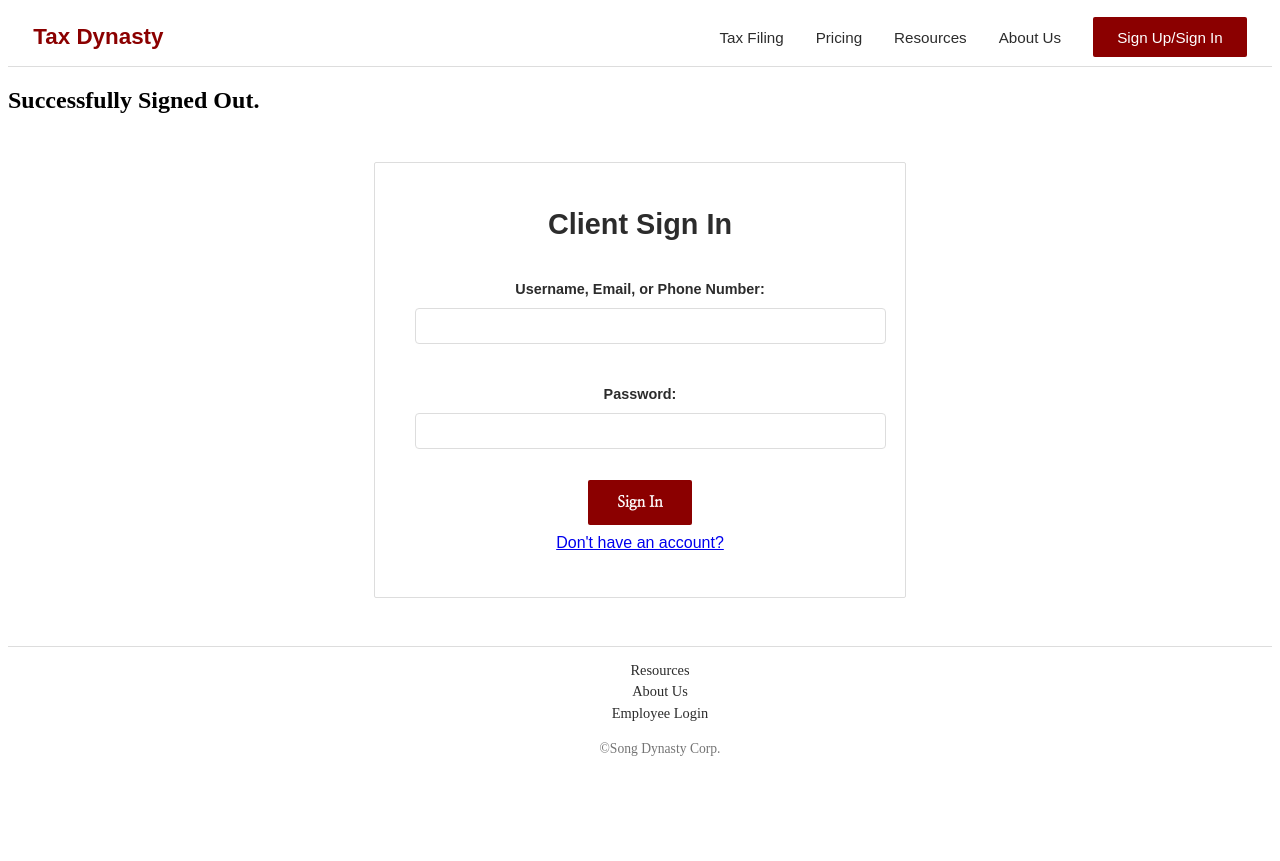
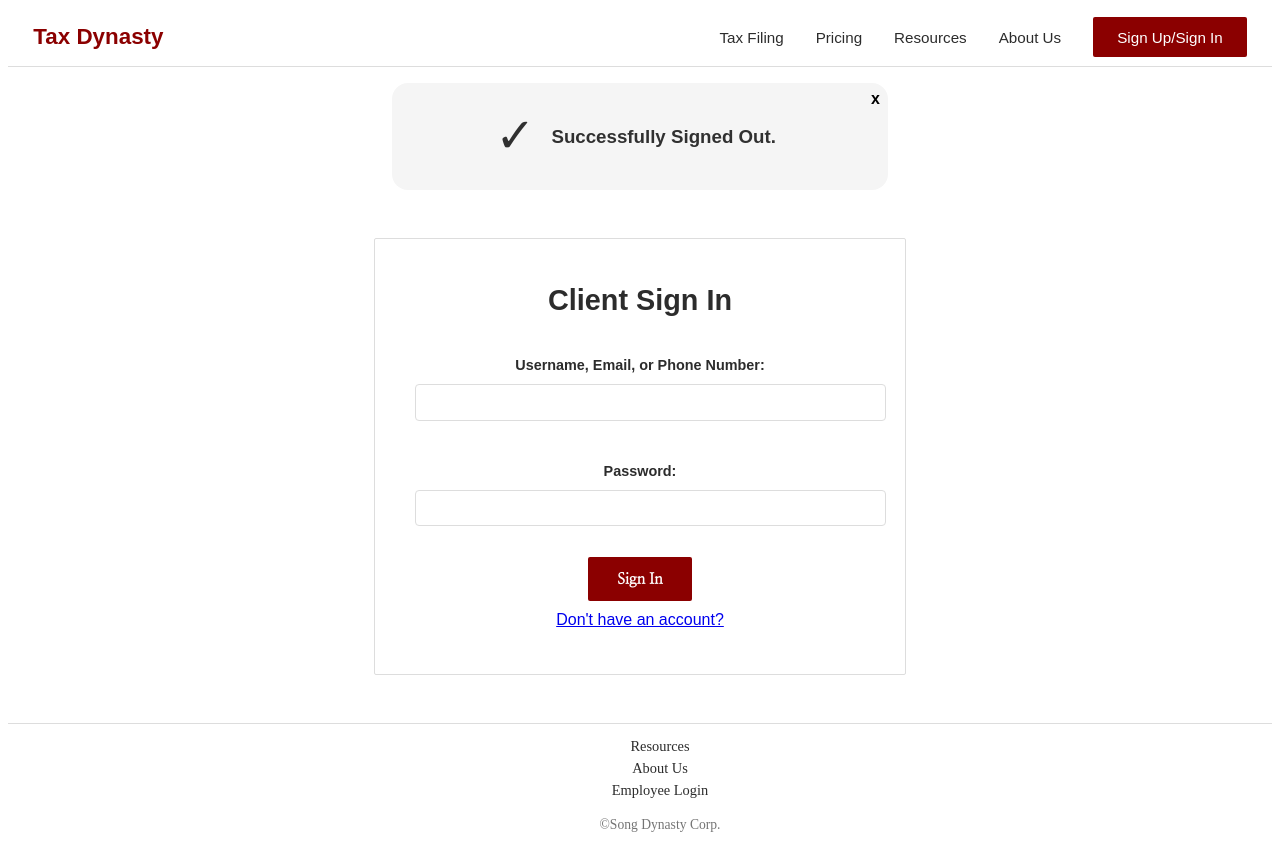
Before and after one commit to nyjackson/cp-325, a React (Vite) app in the folder frontend/: page /signout in a window 1280 px wide. Before the commit the page ends 800 px from the top, so only its background shows below. Built offline with nearby package versions, Linux system fonts and the light colour scheme; no server answers; a web font is replaced by a local one.

Commit message:
Message box shows on signout

```diff
--- a/frontend/src/App.css
+++ b/frontend/src/App.css
@@ -171,6 +171,7 @@ form > input:focus {
 }
 .message{
     display: flex;
+    text-align:center;
     justify-content: center;
     margin:1rem auto;
 }
--- a/frontend/src/components/Accounts/SignOut.jsx
+++ b/frontend/src/components/Accounts/SignOut.jsx
@@ -1,18 +1,29 @@
 import SignIn from "./SignIn";
 import {useEffect} from 'react'
-import {useDispatch} from 'react-redux'
+import {useDispatch, useSelector} from 'react-redux'
 import { setUser, setLoginStatus } from "../slices/accountSlice";
+import { displayMessageStatus, setActive, signupSuccess } from "../slices/errorSlice";
+import MessageBox from "../MessageBox";
 
 function SignOut(){
     const dispatch = useDispatch()
+    const showMessage = useSelector(displayMessageStatus)
+
 useEffect(() => {
+    dispatch(setActive(false))
     dispatch(setUser({}))
     dispatch(setLoginStatus(false))
     localStorage.removeItem("token")
+    handleDispatch()
 }, [])
+
+function handleDispatch(){
+    dispatch(signupSuccess("Successfully Signed Out."))
+    dispatch(setActive(true))
+}
 return (
     <>
-    <h2>Successfully Signed Out.</h2> {/**Message Box here */}
+    {showMessage ? <MessageBox /> : ''}
     <SignIn/>
     </>
 )
```
